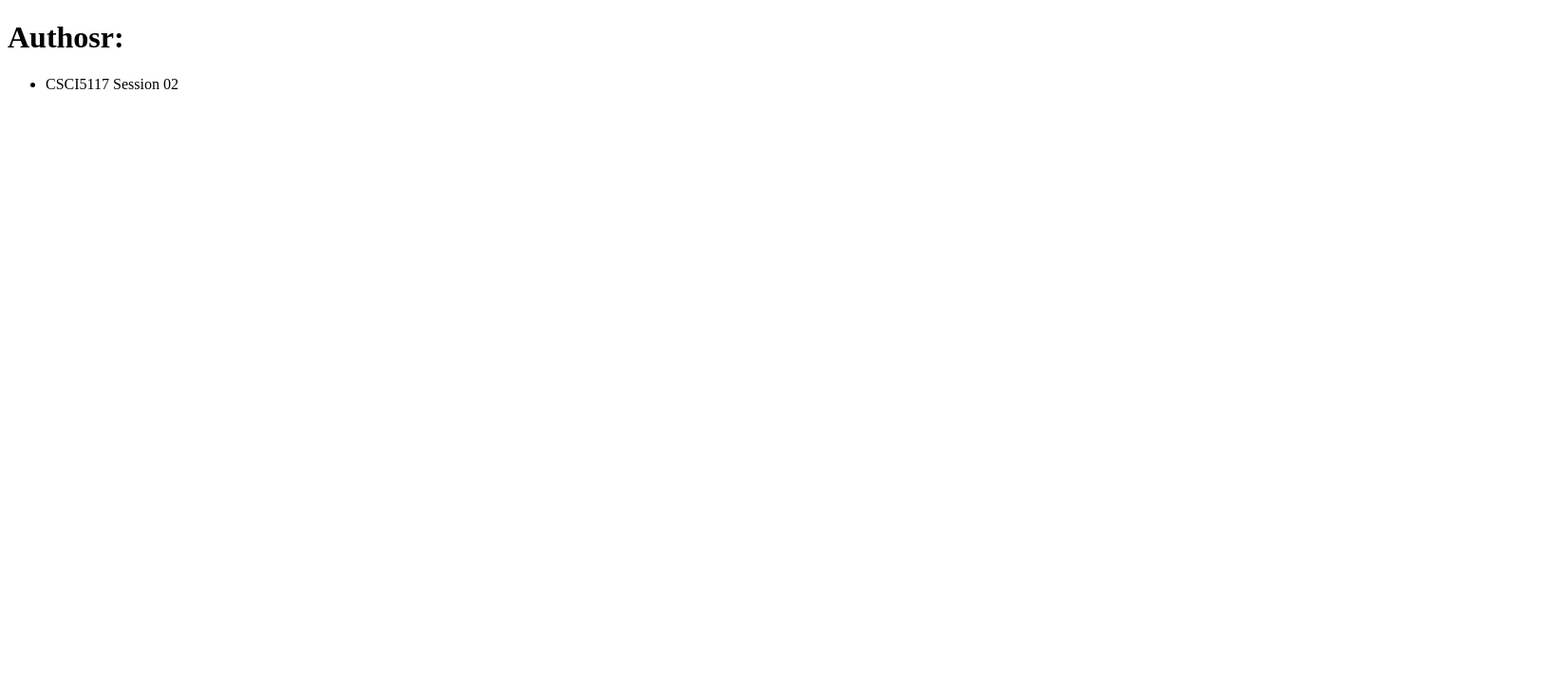
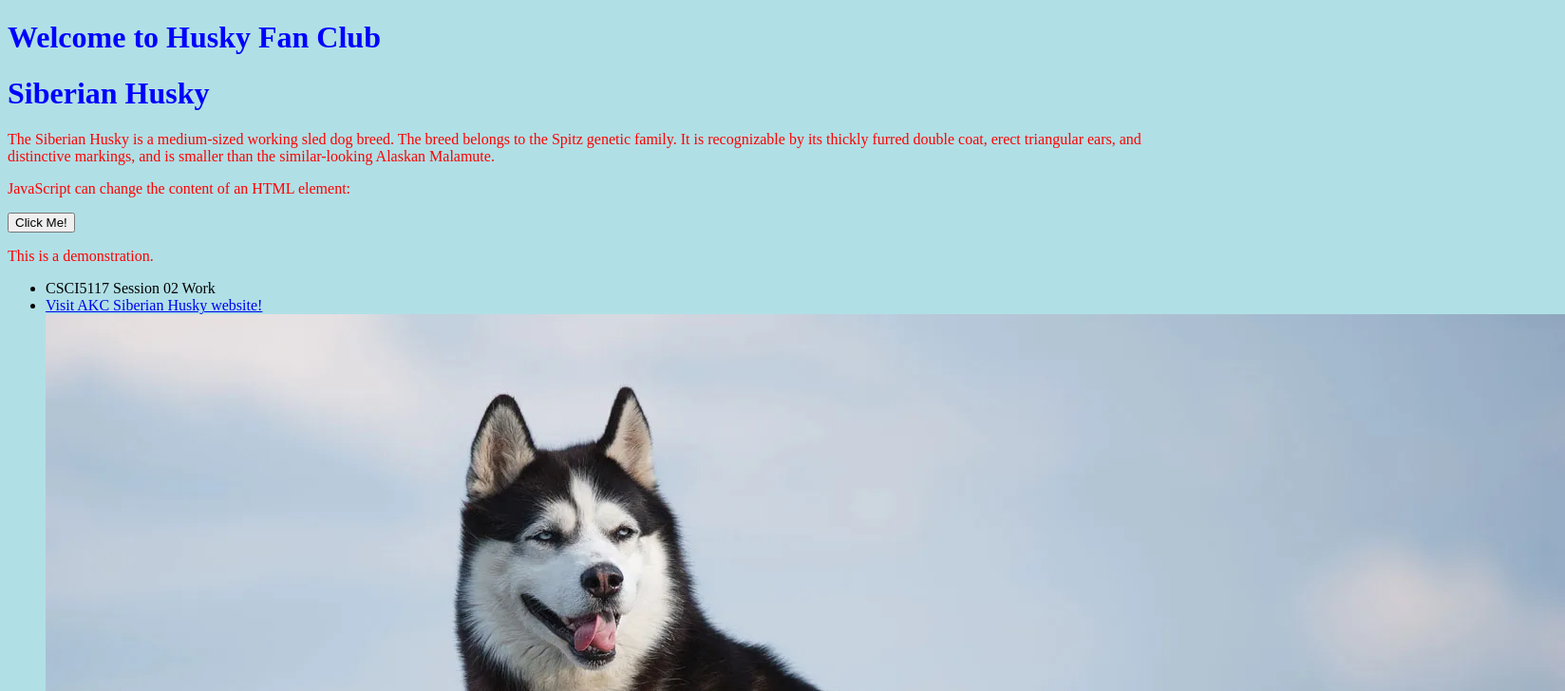
Before and after one commit to youfuyan/Session-02-2023-01-23, a plain HTML site: page index.html in a window 1280 px wide. Shown: the top 728 px of the page at 95% size, 1648 px wide, since content can reach past the window. Drawn offline with Linux system fonts and the light colour scheme.

Commit message:
change to Husky Fan Club!

```diff
--- a/index.html
+++ b/index.html
@@ -1,14 +1,39 @@
 <!DOCTYPE html>
 <html>
   <head>
+    <link rel="stylesheet" href="styles.css" />
     <title>
-      My super cool amazing website, ultra deluxe edition <meta charset="utf-8">
+      Husky Fan Club! My super cool amazing website, ultra deluxe edition <meta
+      charset="utf-8">
     </title>
   </head>
   <body>
-    <h1>Authosr:</h1>
+    <h1>Welcome to Husky Fan Club</h1>
+    <h1>Siberian Husky</h1>
+    <p>
+      The Siberian Husky is a medium-sized working sled dog breed. The breed
+      belongs to the Spitz genetic family. It is recognizable by its thickly
+      furred double coat, erect triangular ears, and distinctive markings, and
+      is smaller than the similar-looking Alaskan Malamute.
+    </p>
+    <p>JavaScript can change the content of an HTML element:</p>
+
+    <button type="button" onclick="myFunction()">Click Me!</button>
+    <p id="demo">This is a demonstration.</p>
     <ul>
-      <li>CSCI5117 Session 02</li>
+      <li>CSCI5117 Session 02 Work</li>
+      <li>
+        <a href="https://www.akc.org/dog-breeds/siberian-husky/"
+          >Visit AKC Siberian Husky website!</a
+        >
+      </li>
+      <img src="Siberian-Husky-dog.webp" alt="" />
     </ul>
+
+    <script>
+      function myFunction() {
+        document.getElementById('demo').innerHTML = 'Hello JavaScript!';
+      }
+    </script>
   </body>
 </html>
--- /dev/null
+++ b/styles.css
@@ -0,0 +1,9 @@
+body {
+  background-color: powderblue;
+}
+h1 {
+  color: blue;
+}
+p {
+  color: red;
+}
```
Also changed, not shown: Siberian-Husky-dog.webp (added).
